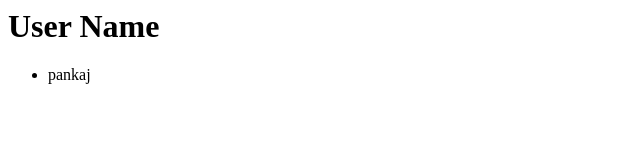
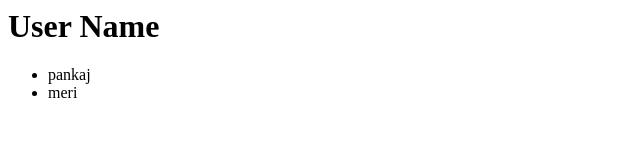
Before and after one commit to singhpankaj824/git-real, a plain HTML site: page user.html in a window 1280 px wide. Shown: the full height of the page, 0-640 px from the left. Drawn offline with Linux system fonts and the light colour scheme.

Commit message:
Edit file

```diff
--- a/user.html
+++ b/user.html
@@ -7,6 +7,9 @@
 <li>
 pankaj
 </li>
+<li>
+meri
+</li>
 </ul>
 </body>
 </html>
```
